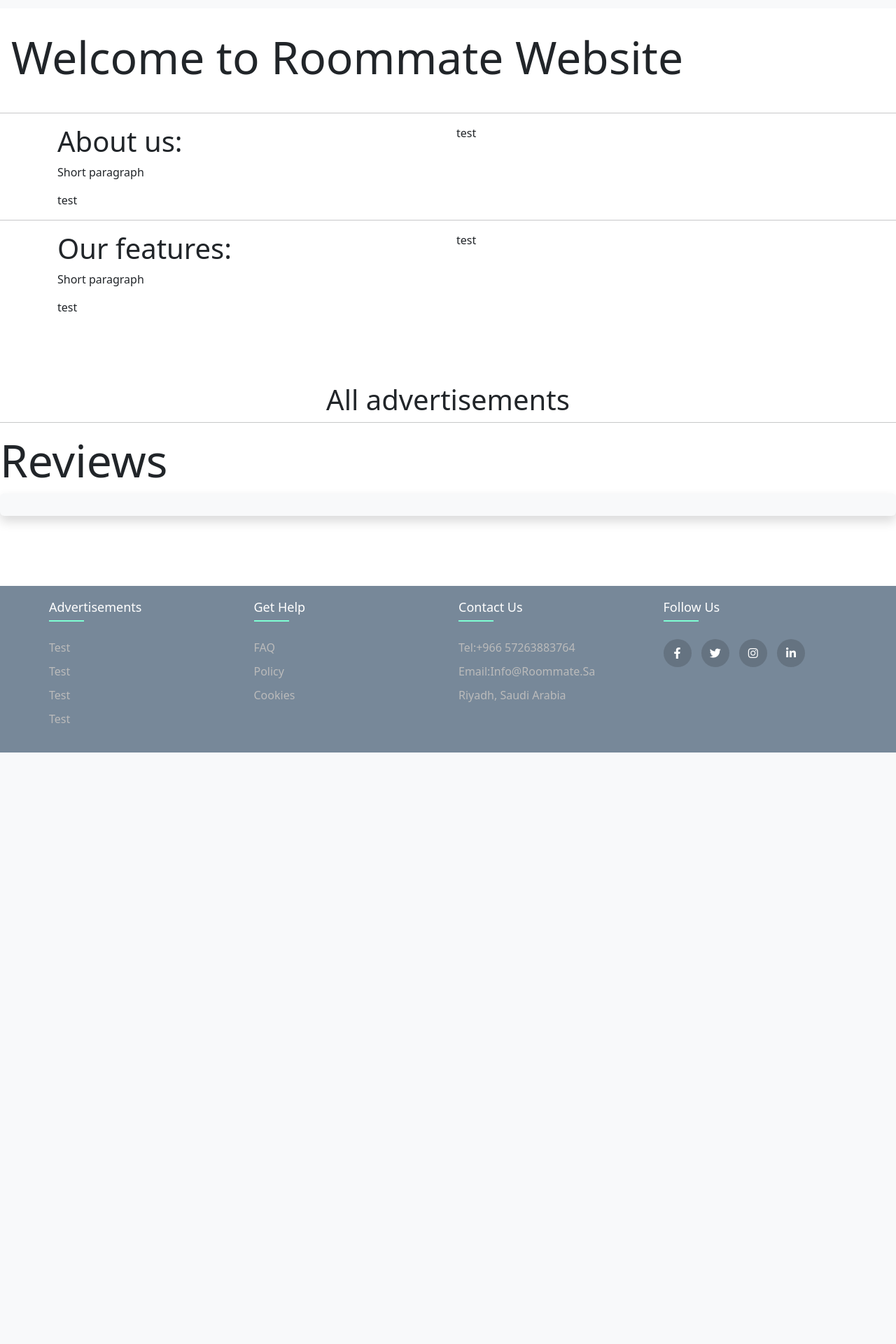
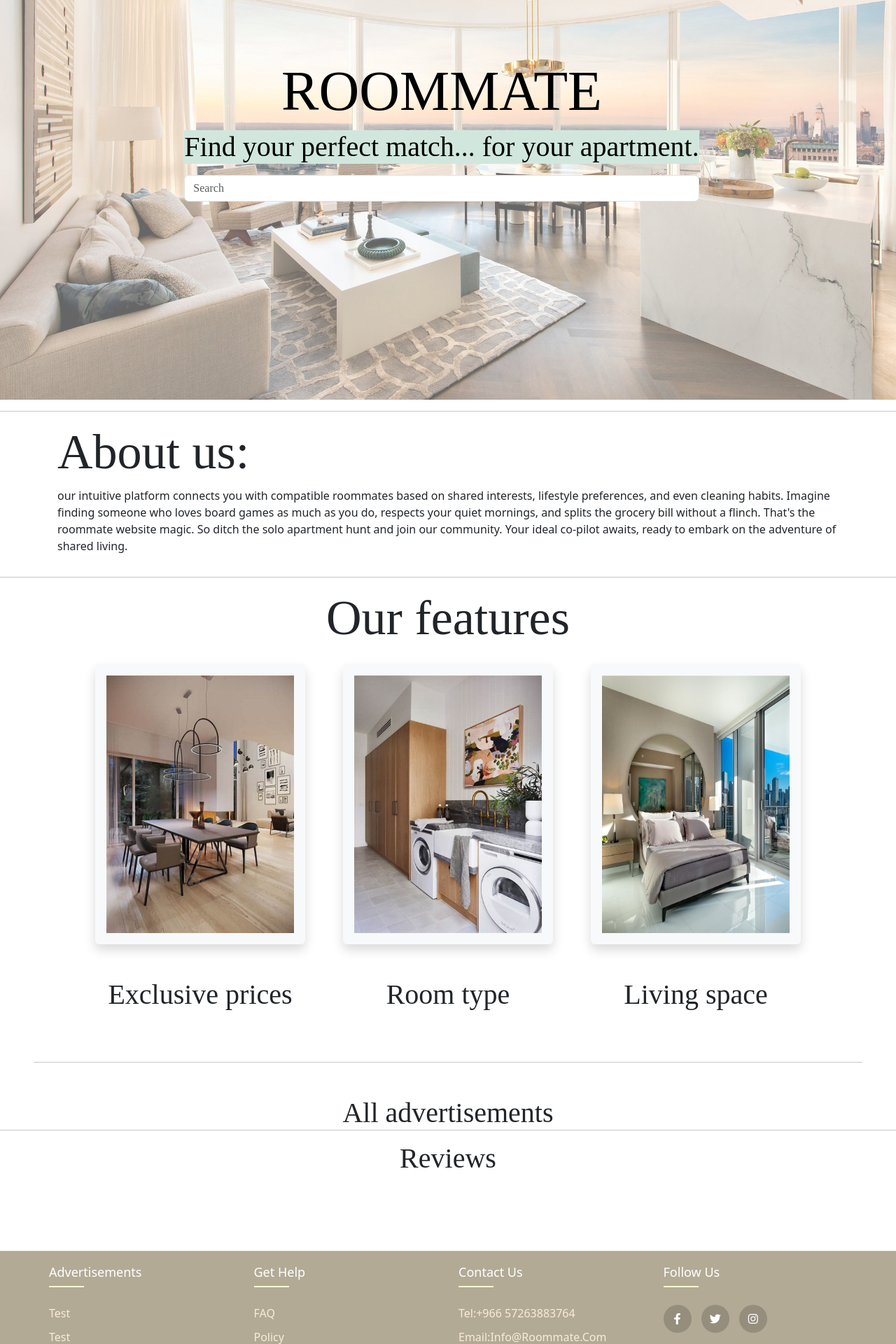
Before and after one commit to Aseelalshammrani/Roommate, a Django app: page / in a window 1280 px wide. Shown: the part 315-2235 px from the top of the page at 70% size. Before the commit the page ends 1390 px from the top, so only its background shows below. Run offline with Django 5.2, Linux system fonts and the light colour scheme; data that the repository does not hold is empty.

Commit message:
Edit on design in main app

```diff
--- a/RoommateProject/main/static/css/main.css
+++ b/RoommateProject/main/static/css/main.css
@@ -72,7 +72,7 @@ border-radius: 20px;
 
 
 .footer{
-background-color:lightslategray;
+background-color:rgba(170, 161, 138, 0.899);
 margin-top: 100px;
 padding: 20px 0;
 }
@@ -111,7 +111,7 @@ content: '';
 position: absolute;
 left: 0;
 bottom:-10px;
-background-color:aquamarine;
+background-color:lightgoldenrodyellow;
 height: 2px;
 box-sizing: border-box;
 width: 50px;
@@ -128,7 +128,7 @@ text-transform: capitalize;
 color: #ffffff;
 text-decoration:none ;
 font-weight: 300;
-color: #bbbbbb;
+color:antiquewhite;
 display: block;
 transition: all 0.3s ease;
 }
@@ -171,3 +171,76 @@ background-color: #ffffff;
 }
 
 }
+
+.butn{
+    color: rgba(170, 161, 138, 0.899);
+}
+
+.butn:hover{
+    color: rgb(3, 21, 50);
+    background-color: rgba(170, 161, 138, 0.899);
+
+
+}
+
+
+.wrapper {
+    padding: 24vh 10vw;
+    padding-bottom: 10vh;
+    padding-left: 10px;
+    display: flex;
+    justify-content: center;
+    align-items: center;
+    background-size: cover;
+    width: 100%;
+}
+
+.homepage-content {
+    height: 100vh;
+    display: grid;
+    position: relative;
+
+}
+
+
+.homepage-content::before{
+    background-image:url('/static/images/apart.jpg');
+    background-size: cover;
+    content: '';
+    position: absolute;
+    inset: 0;
+    opacity: 0.6;
+
+}
+
+.sub-content{
+    color:black;
+    padding-bottom: 10%;
+    padding-left: 100px;
+    text-align:center;
+    isolation: isolate;
+    font-family: 'Merriweather', serif;
+}
+
+.sub-text h1,h3{
+    font-family: 'Merriweather', serif;
+    font-size: 70px;
+}
+.sub-content img{
+    border-radius: 50px;
+}
+
+.text-img h3{
+    font-family: 'Merriweather', serif;
+    font-size: 40px;
+    text-align: center;
+
+}
+
+.logo img{
+    border-radius:200px;
+}
+
+.adv-title{
+    font-family: 'Merriweather', serif;
+}
--- a/RoommateProject/main/templates/main/base.html
+++ b/RoommateProject/main/templates/main/base.html
@@ -1,5 +1,7 @@
 <!doctype html>
 <html lang="en">
+  {% load static %}
+
   <head>
     <meta charset="utf-8">
     <meta name="viewport" content="width=device-width, initial-scale=1">
@@ -26,8 +28,8 @@
     <script src="https://cdn.jsdelivr.net/npm/bootstrap@5.3.2/dist/js/bootstrap.bundle.min.js" integrity="sha384-C6RzsynM9kWDrMNeT87bh95OGNyZPhcTNXj1NW7RuBCsyN/o0jlpcV8Qyq46cDfL" crossorigin="anonymous"></script>
     <nav class="navbar navbar-expand-lg bg-body-tertiary">
         <div class="container-fluid">
-            <a class="navbar-brand" href="#">
-                <img src="#" class="d-inline-block align-text-top">Roommate</a>
+            <a class="logo navbar-brand" href="/">
+                <img class="logo" src="{% static 'images/2.jpg' %}" style="height: 60px;width:100px;" class="d-inline-block align-text-top"></a>
           <button class="navbar-toggler" type="button" data-bs-toggle="collapse" data-bs-target="#navbarSupportedContent" aria-controls="navbarSupportedContent" aria-expanded="false" aria-label="Toggle navigation">
             <span class="navbar-toggler-icon"></span>
           </button>
@@ -36,24 +38,22 @@
               <li class="nav-item">
                 <a class="nav-link active" aria-current="page" href="/">Home</a>
               </li>
-              {% if request.user.is_authenticated %}
-              <li class="nav-item">
-                <a class="nav-link" href="{% url 'advertisements:add_advertisement_view'%}">Add Advertisement</a>
-              </li>
-              {% endif %}
-              <li class="nav-item">
-                <a class="nav-link" href="{% url 'advertisements:browse_advertisements_view'%}">Browse advertisements</a>
-              </li>
               {% if request.user.is_superuser %}
               <li class="nav-item">
                 <a class="nav-link" href="{% url 'accounts:admin_validation_requests' %}">Admin Page</a>
               </li>
               {% endif %}
-              <li class="nav-item">
-                <a class="nav-link" href="{% url 'main:advertisement_filter_view'%}">Filter Advertisements</a>
-              </li>
-              <li class="nav-item">
-                <a class="nav-link" href="{% url 'main:contact_us_view' %}">Contact us</a>
+              <li class="nav-item dropdown">
+                <a class="nav-link dropdown-toggle" href="#" role="button" data-bs-toggle="dropdown" aria-expanded="false">
+                  Advertisements
+                </a>
+                <ul class="dropdown-menu " style="width: 400px;">
+                  {% if request.user.is_authenticated %}
+                  <li> <a class="nav-link" href="{% url 'advertisements:add_advertisement_view'%}">Add Advertisement</a></li>
+                  {% endif %}
+                  <li> <a class="nav-link" href="{% url 'advertisements:browse_advertisements_view'%}">Browse advertisements</a></li>
+                  <li><a class="nav-link" href="{% url 'main:advertisement_filter_view' %}">Filter advertisement by features</a></li>
+                </ul>
               </li>
               {% if not request.user.is_authenticated %}
               <li class="nav-item">
@@ -71,11 +71,10 @@
                 </ul>
               </li>
               {% endif %}
+              <li class="nav-item">
+                <a class="nav-link" href="{% url 'main:contact_us_view' %}">Contact us</a>
+              </li>
             </ul>
-            <form class="d-flex" role="search" action="{% url 'advertisements:search' %}" method="GET">
-              <input class="form-control me-sm-2"  type="search" name="search" placeholder="Search...">
-              <button class="btn btn-dark disabled my-2 my-sm-0" type="submit">Search</button>
-            </form>
           </div>
         </div>
       </nav>
@@ -110,7 +109,7 @@
         <h4>Contact us</h4>
         <ul>
           <li><a href="tel:+966562736534">Tel:+966 57263883764</a></li>
-          <li><a href="mailto:sufanamarouf@gmail.com">Email:info@Roommate.sa</a></h2>
+          <li><a href="mailto:sufanamarouf@gmail.com">Email:info@Roommate.com</a></h2>
           </a></li>
           <li><a href="https://www.google.com/maps/place/Riyadh/@24.7254554,46.4928685,10z/data=!3m1!4b1!4m6!3m5!1s0x3e2f03890d489399:0xba974d1c98e79fd5!8m2!3d24.7135517!4d46.6752957!16zL20vMGRsbV8?entry=ttu">Riyadh, Saudi Arabia</a></li>
         </ul>
@@ -122,7 +121,6 @@
           <a href="https://www.facebook.com/"><i class="fab fa-facebook-f"></i></a>
           <a href="https://twitter.com/"><i class="fab fa-twitter"></i></a>
           <a href="https://www.instagram.com/"><i class="fab fa-instagram"></i></a>
-          <a href="https://www.linkedin.com/"><i class="fab fa-linkedin-in"></i></a>
         </div>
       </div>
     </div>
--- a/RoommateProject/main/templates/main/contact_us.html
+++ b/RoommateProject/main/templates/main/contact_us.html
@@ -13,7 +13,7 @@
 <hr/>
 
 
-<div class="container1 text-center m-5 p-3 shadow-sm p-3 mb-5 bg-body-tertiary rounded p-3 mb-2 bg-warning-subtle text-emphasis-warning">
+<div class="container1 text-center bg-warning p-2 text-dark bg-opacity-10 rounded-3 text-body-secondary p-4 m-4" >
     <p class="fw-lighter">For any information, you can reach us via email.</p>
     <div class="row m-5">
         <div class="col text-center">
--- a/RoommateProject/main/templates/main/home.html
+++ b/RoommateProject/main/templates/main/home.html
@@ -1,23 +1,27 @@
 {% extends 'main/base.html' %}
+{% load static %}
+
 {% block title %}Home{% endblock%}
 {% block content%}
 
 
-<div class="d-flex justify-content-between text-center">
-<h1 class="display-3 mt-3 p-3">Welcome to Roommate Website</h1>
+
+<div class="wrapper homepage-content">
+    <div class="sub-content">
+        <h1 class="title display-1">ROOMMATE</h1>
+        <p class="display-6 bg-success-subtle">Find your perfect match... for your apartment.</p>
+        <form role="search" action="{% url 'advertisements:search' %}" method="GET">
+            <input name="search" class="form-control" type="search" placeholder="Search" aria-label="Search">
+        </form>
+    </div>
 </div>
 
-<hr/>
-
+<hr>
 <div class="container">
     <div class="row">
-        <div class="col-6">
+        <div class="sub-text col-12">
             <h1>About us:</h1>
-            <p>Short paragraph</p>
-            test
-        </div>
-        <div class="col-6">
-            test
+            <p>our intuitive platform connects you with compatible roommates based on shared interests, lifestyle preferences, and even cleaning habits. Imagine finding someone who loves board games as much as you do, respects your quiet mornings, and splits the grocery bill without a flinch. That's the roommate website magic. So ditch the solo apartment hunt and join our community. Your ideal co-pilot awaits, ready to embark on the adventure of shared living.</p>
         </div>
     </div>
 </div>
@@ -25,13 +29,22 @@
 <hr>
 <div class="container">
     <div class="row">
-        <div class="col-6">
-            <h1>Our features:</h1>
-            <p>Short paragraph</p>
-            test
-        </div>
-        <div class="col-6">
-            test
+        <div class="sub-text col-12">
+            <h1 class="text-center mb-4">Our features</h1>
+            <div class="d-flex justify-content-evenly align-items-center">
+                <div class="text-img">
+                    <img src="{% static 'images/dinner-table.jpg' %}" style="width: 300px; height: 400px;" class="shadow p-3 mb-5 bg-body-tertiary rounded" alt="room">
+                    <h3>Exclusive prices</h3>
+                </div>
+                <div class="text-img">
+                    <img src="{% static 'images/washing-room.jpg' %}" style="width: 300px; height: 400px;" class="shadow p-3 mb-5 bg-body-tertiary rounded" alt="room">
+                    <h3>Room type</h3>
+                </div>
+                <div class="text-img">
+                    <img src="{% static 'images/room2.jpg' %}" style="width: 300px; height: 400px;" class="shadow p-3 mb-5 bg-body-tertiary rounded" alt="room">
+                    <h3>Living space</h3>
+                </div>
+            </div>
         </div>
     </div>
 </div>
@@ -44,9 +57,10 @@
 </div>
 {% endfor %}
 </div>
+<hr>
 </div>
 <div class="container">
-<h1 class="text-center my-3">All advertisements</h1>
+<h1 class="adv-title text-center">All advertisements</h1>
 <div class="row row-cols-1 row-cols-md-3 g-4">
     {% for advertisement in advertisements %}
     <div class="col">
@@ -54,11 +68,11 @@
         <a href="{% url 'advertisements:advertisement_details_view' advertisement.id %}"><img src="{{advertisement.image.url}}" class="card-img-top" height="220px" alt="..."></a>
         <div class="card-body">
             <div class="d-flex justify-content-between align-items-center">
-            <h5 class="card-title">{{advertisement.title}}</h5>
+            <h5 class="adv-title card-title">{{ advertisement.title}}-{{advertisement.city}}</h5>
             {% if advertisement.user.validation.validated == True %}
-            <h6 class="d-flex justify-content-center align-items-center text-success">{{ advertisement.user.first_name }}<span class="material-symbols-outlined">verified</span></h6>
+            <h6 class="adv-title d-flex justify-content-center align-items-center text-success">{{ advertisement.user.first_name }}<span class="material-symbols-outlined">verified</span></h6>
             {% else %}
-            <h6 class="d-flex justify-content-center align-items-center text-secondary">{{ advertisement.user.first_name }}</h6>
+            <h6 class="adv-title d-flex justify-content-center align-items-center text-secondary">{{ advertisement.user.first_name }}</h6>
             {% endif %}
             </div>
             <div class="d-flex align-items-center gap-1">
@@ -73,7 +87,7 @@
             </div>
             <div class="d-flex align-items-center">
             <span class="material-symbols-outlined">timer</span>
-            <h6 class="card-text">The Duration :{{advertisement.duration_residence}} {{advertisement.type_of_duration}}</h6>
+            <h6 class="adv-title card-text">The Duration :{{advertisement.duration_residence}} {{advertisement.type_of_duration}}</h6>
             </div>
         </div>
     </div>
@@ -82,14 +96,15 @@
 </div>
 </div>
 <hr>
-<h1 class="display-3">Reviews</h1>
-<div class="container1 shadow p-3 mb-5 bg-body-tertiary rounded">
+<h1 class="adv-title text-center">Reviews</h1>
+<div class="container">
     <div class="row">
       {% for review in reviews %}
-        <div class="col shadow p-3 mb-5 bg-body-tertiary rounded m-3 p-3 text-warning-emphasis bg-warning-subtle border border-warning-subtle rounded-3">
+        <div class="col bg-warning p-2 text-dark bg-opacity-10 rounded-3 text-body-secondary p-4 m-4 ">
           <a href="{% url 'advertisements:advertisement_details_view' review.advertisement.id %}" class="link-dark link-offset-2 link-underline-opacity-25 link-underline-opacity-100-hover"><h6>{{ review.event.title }}</h6></a>
-          <h6>Comment by : {{ review.user.first_name }}</h6></a>
-          <p>{{ review.content }}</p>
+          <h6 class="fw-normal">Reviewd by: {{ review.user.first_name }} {{ review.user.last_name }}</h6></a>
+          <hr>
+          <a class="link-offset-2 link-underline link-underline-opacity-0 text-body-secondary fst-italic" href="{% url 'advertisements:advertisement_details_view' review.advertisement.id %}"><h5>{{ review.content }}</h5></a>
           <div class="d-flex gap-1 align-items-center">
             <h6 class="p-0 m-0">{{ review.rating }}</h6>
             <span class="material-symbols-outlined">grade</span>
--- a/RoommateProject/main/views.py
+++ b/RoommateProject/main/views.py
@@ -15,7 +15,6 @@ def home_page(request: HttpRequest):
         "advertisements": advertisements,
         "reviews": reviews,
     }
-
     return render(request, "main/home.html", context)
 
 
```
Also changed, not shown: RoommateProject/main/templates/main/filter_page.html (+24 -26 lines), RoommateProject/main/static/images/2.jpg (added), RoommateProject/main/static/images/apart.jpg (added), RoommateProject/main/static/images/baige.jpg (added), RoommateProject/main/static/images/bedroom.jpg (added), RoommateProject/main/static/images/dinner-table.jpg (added), RoommateProject/main/static/images/logo.jpg (added), RoommateProject/main/static/images/room2.jpg (added), RoommateProject/main/static/images/roommate1.jpg (added), RoommateProject/main/static/images/washing-room.jpg (added), RoommateProject/media/images/heart_3pqrESo.png (added).
